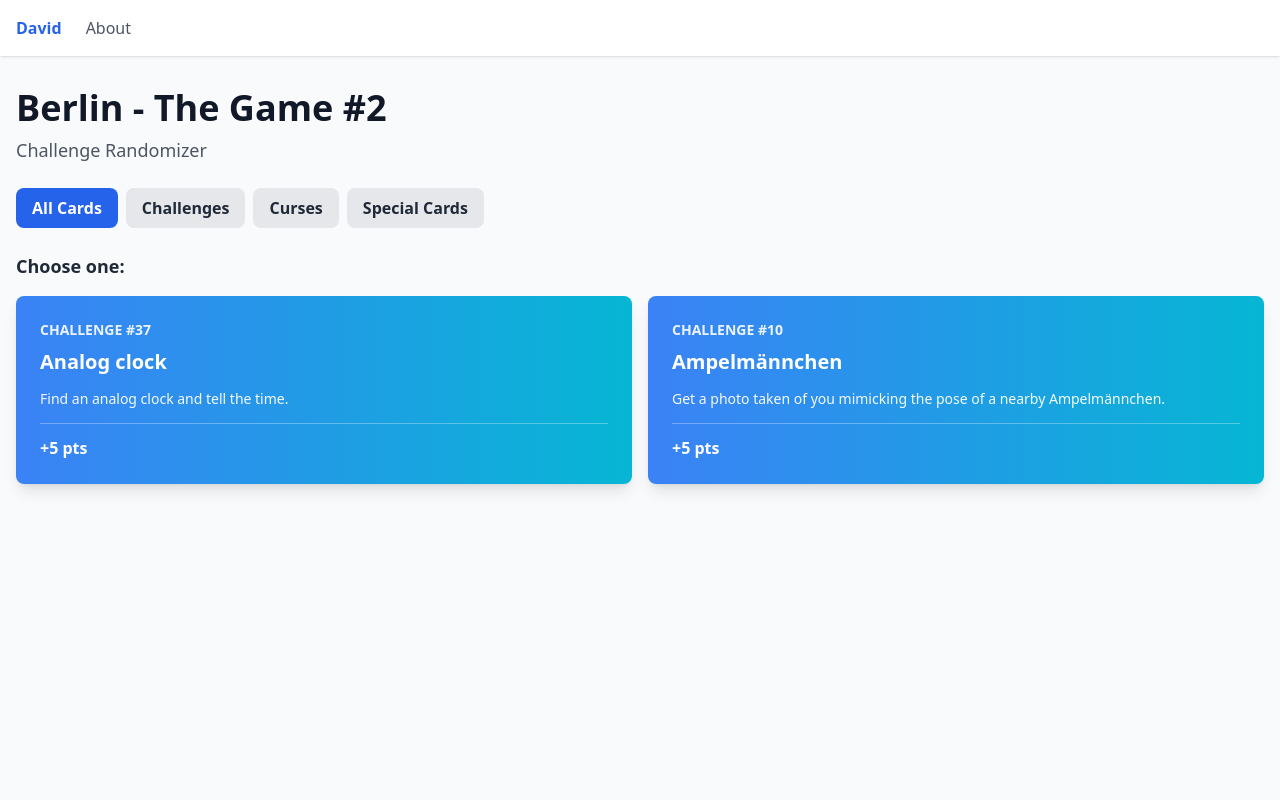
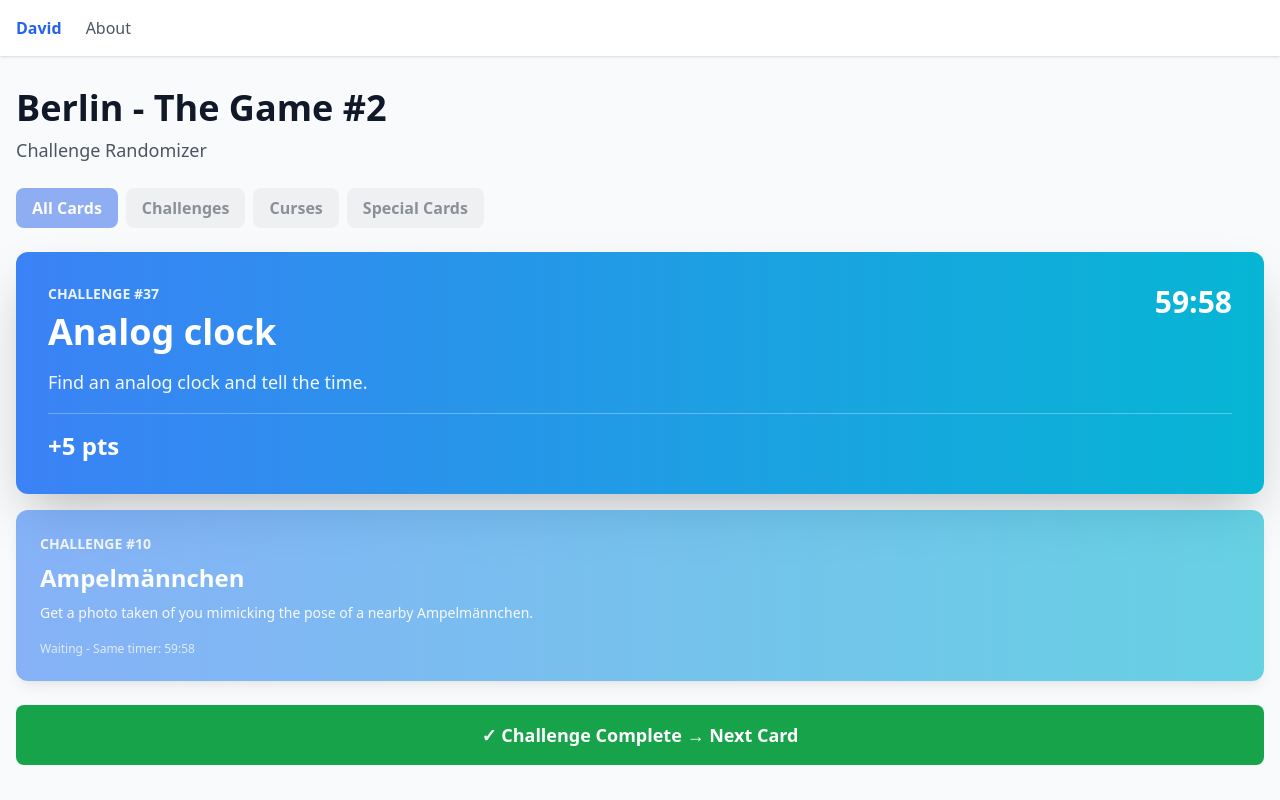
Before and after one commit to vladimirshefer/city-navigation-game, a React (Vite) app: page / in a window 1280 px wide. Both pictures are taken after a click on the button "Draw 2 Cards". Built offline with nearby package versions, Linux system fonts and the light colour scheme.

Commit message:
Implement dual card flow with shared timer and sequential completion

```diff
--- a/src/components/ChallengeSelector.jsx
+++ b/src/components/ChallengeSelector.jsx
@@ -5,9 +5,9 @@ const STORAGE_KEY = 'berlin-game-state'
 const TIMER_DURATION = 3600
 
 export default function ChallengeSelector() {
-  const [availableCards, setAvailableCards] = useState(null)
-  const [selectedCard, setSelectedCard] = useState(null)
-  const [selectedCardTime, setSelectedCardTime] = useState(null)
+  const [drawnCards, setDrawnCards] = useState(null)
+  const [activeCard, setActiveCard] = useState(null)
+  const [drawnTime, setDrawnTime] = useState(null)
   const [timeLeft, setTimeLeft] = useState(TIMER_DURATION)
   const [history, setHistory] = useState([])
   const [category, setCategory] = useState('all')
@@ -17,7 +17,7 @@ export default function ChallengeSelector() {
   }, [])
 
   useEffect(() => {
-    if (!selectedCard) return
+    if (!drawnTime) return
 
     const interval = setInterval(() => {
       setTimeLeft((prev) => {
@@ -30,19 +30,19 @@ export default function ChallengeSelector() {
     }, 1000)
 
     return () => clearInterval(interval)
-  }, [selectedCard])
+  }, [drawnTime])
 
   const loadFromStorage = () => {
     const saved = localStorage.getItem(STORAGE_KEY)
     if (saved) {
       const state = JSON.parse(saved)
-      setAvailableCards(state.availableCards)
-      setSelectedCard(state.selectedCard)
-      setSelectedCardTime(state.selectedCardTime)
+      setDrawnCards(state.drawnCards)
+      setActiveCard(state.activeCard)
+      setDrawnTime(state.drawnTime)
       setHistory(state.history)
 
-      if (state.selectedCard && state.selectedCardTime) {
-        const elapsed = Math.floor((Date.now() - state.selectedCardTime) / 1000)
+      if (state.drawnTime) {
+        const elapsed = Math.floor((Date.now() - state.drawnTime) / 1000)
         const remaining = Math.max(0, TIMER_DURATION - elapsed)
         setTimeLeft(remaining)
       }
@@ -65,53 +65,51 @@ export default function ChallengeSelector() {
     else if (category === 'special') cards = SPECIAL_CARDS
 
     const drawn = getRandomCards(cards)
-    setAvailableCards(drawn)
-    setSelectedCard(null)
-    setSelectedCardTime(null)
+    const now = Date.now()
+
+    setDrawnCards(drawn)
+    setActiveCard(drawn[0])
+    setDrawnTime(now)
     setTimeLeft(TIMER_DURATION)
 
     saveToStorage({
-      availableCards: drawn,
-      selectedCard: null,
-      selectedCardTime: null,
-      history,
-    })
-  }
-
-  const handleSelectCard = (card) => {
-    const now = Date.now()
-    setSelectedCard(card)
-    setSelectedCardTime(now)
-    setTimeLeft(TIMER_DURATION)
-    setAvailableCards(null)
-
-    saveToStorage({
-      availableCards: null,
-      selectedCard: card,
-      selectedCardTime: now,
+      drawnCards: drawn,
+      activeCard: drawn[0],
+      drawnTime: now,
       history,
     })
   }
 
   const handleCompleteCard = () => {
-    setHistory([
-      { ...selectedCard, completedAt: new Date().toLocaleString(), timeLeftWhenCompleted: timeLeft },
+    const newHistory = [
+      { ...activeCard, completedAt: new Date().toLocaleString(), timeLeftWhenCompleted: timeLeft },
       ...history,
-    ])
-    setSelectedCard(null)
-    setSelectedCardTime(null)
-    setAvailableCards(null)
+    ]
+
+    const otherCard = drawnCards.find(c => c.id !== activeCard.id)
+
+    if (otherCard) {
+      setActiveCard(otherCard)
+      saveToStorage({
+        drawnCards,
+        activeCard: otherCard,
+        drawnTime,
+        history: newHistory,
+      })
+    } else {
+      setDrawnCards(null)
+      setActiveCard(null)
+      setDrawnTime(null)
       setTimeLeft(TIMER_DURATION)
+      setHistory(newHistory)
 
       saveToStorage({
-      availableCards: null,
-      selectedCard: null,
-      selectedCardTime: null,
-      history: [
-        { ...selectedCard, completedAt: new Date().toLocaleString(), timeLeftWhenCompleted: timeLeft },
-        ...history,
-      ],
+        drawnCards: null,
+        activeCard: null,
+        drawnTime: null,
+        history: newHistory,
       })
+    }
   }
 
   const getCategoryColor = (card) => {
@@ -132,103 +130,99 @@ export default function ChallengeSelector() {
     return `${mins}:${secs.toString().padStart(2, '0')}`
   }
 
+  const getWaitingCard = () => {
+    if (!drawnCards || !activeCard) return null
+    return drawnCards.find(c => c.id !== activeCard.id)
+  }
+
+  const waitingCard = getWaitingCard()
+
   return (
     <div className="space-y-6">
       <div className="flex gap-2 flex-wrap">
         <button
           onClick={() => setCategory('all')}
-          disabled={!!selectedCard}
+          disabled={!!activeCard}
           className={`px-4 py-2 rounded-lg font-semibold transition ${
             category === 'all'
               ? 'bg-blue-600 text-white'
               : 'bg-gray-200 text-gray-800 hover:bg-gray-300'
-          } ${selectedCard ? 'opacity-50 cursor-not-allowed' : ''}`}
+          } ${activeCard ? 'opacity-50 cursor-not-allowed' : ''}`}
         >
           All Cards
         </button>
         <button
           onClick={() => setCategory('challenges')}
-          disabled={!!selectedCard}
+          disabled={!!activeCard}
           className={`px-4 py-2 rounded-lg font-semibold transition ${
             category === 'challenges'
               ? 'bg-blue-600 text-white'
               : 'bg-gray-200 text-gray-800 hover:bg-gray-300'
-          } ${selectedCard ? 'opacity-50 cursor-not-allowed' : ''}`}
+          } ${activeCard ? 'opacity-50 cursor-not-allowed' : ''}`}
         >
           Challenges
         </button>
         <button
           onClick={() => setCategory('curses')}
-          disabled={!!selectedCard}
+          disabled={!!activeCard}
           className={`px-4 py-2 rounded-lg font-semibold transition ${
             category === 'curses'
               ? 'bg-blue-600 text-white'
               : 'bg-gray-200 text-gray-800 hover:bg-gray-300'
-          } ${selectedCard ? 'opacity-50 cursor-not-allowed' : ''}`}
+          } ${activeCard ? 'opacity-50 cursor-not-allowed' : ''}`}
         >
           Curses
         </button>
         <button
           onClick={() => setCategory('special')}
-          disabled={!!selectedCard}
+          disabled={!!activeCard}
           className={`px-4 py-2 rounded-lg font-semibold transition ${
             category === 'special'
               ? 'bg-blue-600 text-white'
               : 'bg-gray-200 text-gray-800 hover:bg-gray-300'
-          } ${selectedCard ? 'opacity-50 cursor-not-allowed' : ''}`}
+          } ${activeCard ? 'opacity-50 cursor-not-allowed' : ''}`}
         >
           Special Cards
         </button>
       </div>
 
-      {availableCards && (
       <div className="space-y-4">
-          <h3 className="text-lg font-semibold text-gray-800">Choose one:</h3>
-          <div className="grid grid-cols-1 md:grid-cols-2 gap-4">
-            {availableCards.map((card) => (
-              <button
-                key={card.id}
-                onClick={() => handleSelectCard(card)}
-                className={`bg-gradient-to-r ${getCategoryColor(card)} rounded-lg p-6 text-white shadow-lg hover:shadow-xl transform hover:scale-105 transition text-left`}
-              >
-                <div className="text-sm font-bold opacity-90">{getCategoryLabel(card)} #{card.id}</div>
-                <h3 className="text-xl font-bold mt-2">{card.title}</h3>
-                <p className="text-sm leading-relaxed mt-3 opacity-95">{card.description}</p>
-                {card.points !== null && (
-                  <div className="pt-3 border-t border-white border-opacity-30 mt-3">
-                    <span className="font-bold">+{card.points} pts</span>
-                  </div>
-                )}
-              </button>
-            ))}
-          </div>
-        </div>
-      )}
-
-      {selectedCard && (
-        <div className={`bg-gradient-to-r ${getCategoryColor(selectedCard)} rounded-xl p-8 text-white shadow-2xl`}>
+        {activeCard && (
+          <div className={`bg-gradient-to-r ${getCategoryColor(activeCard)} rounded-xl p-8 text-white shadow-2xl`}>
             <div className="space-y-4">
               <div className="flex justify-between items-start">
                 <div>
-                <div className="text-sm font-bold opacity-90">{getCategoryLabel(selectedCard)} #{selectedCard.id}</div>
-                <h2 className="text-4xl font-bold mt-2">{selectedCard.title}</h2>
+                  <div className="text-sm font-bold opacity-90">{getCategoryLabel(activeCard)} #{activeCard.id}</div>
+                  <h2 className="text-4xl font-bold mt-2">{activeCard.title}</h2>
                 </div>
                 <div className={`text-right text-3xl font-bold ${timeLeft < 300 ? 'animate-pulse' : ''}`}>
                   {formatTime(timeLeft)}
                 </div>
               </div>
-            <p className="text-lg leading-relaxed opacity-95">{selectedCard.description}</p>
-            {selectedCard.points !== null && (
+              <p className="text-lg leading-relaxed opacity-95">{activeCard.description}</p>
+              {activeCard.points !== null && (
                 <div className="pt-4 border-t border-white border-opacity-30">
-                <span className="text-2xl font-bold">+{selectedCard.points} pts</span>
+                  <span className="text-2xl font-bold">+{activeCard.points} pts</span>
                 </div>
               )}
             </div>
           </div>
         )}
 
+        {waitingCard && (
+          <div className={`bg-gradient-to-r ${getCategoryColor(waitingCard)} rounded-xl p-6 text-white shadow-lg opacity-60`}>
+            <div className="space-y-2">
+              <div className="text-sm font-bold opacity-90">{getCategoryLabel(waitingCard)} #{waitingCard.id}</div>
+              <h3 className="text-2xl font-bold">{waitingCard.title}</h3>
+              <p className="text-sm leading-relaxed opacity-95">{waitingCard.description}</p>
+              <div className="text-xs pt-2 opacity-75">Waiting - Same timer: {formatTime(timeLeft)}</div>
+            </div>
+          </div>
+        )}
+      </div>
+
       <div className="space-y-3">
-        {!selectedCard && !availableCards && (
+        {!activeCard && !drawnCards && (
           <button
             onClick={handleDrawCards}
             className="w-full bg-green-600 hover:bg-green-700 text-white font-bold py-4 px-6 rounded-lg text-lg transition"
@@ -237,12 +231,12 @@ export default function ChallengeSelector() {
           </button>
         )}
 
-        {selectedCard && (
+        {activeCard && (
           <button
             onClick={handleCompleteCard}
             className="w-full bg-green-600 hover:bg-green-700 text-white font-bold py-4 px-6 rounded-lg text-lg transition"
           >
-            ✓ Challenge Complete
+            ✓ Challenge Complete {waitingCard ? '→ Next Card' : ''}
           </button>
         )}
       </div>
```
Lines whose indentation alone changed are shown as unchanged.
